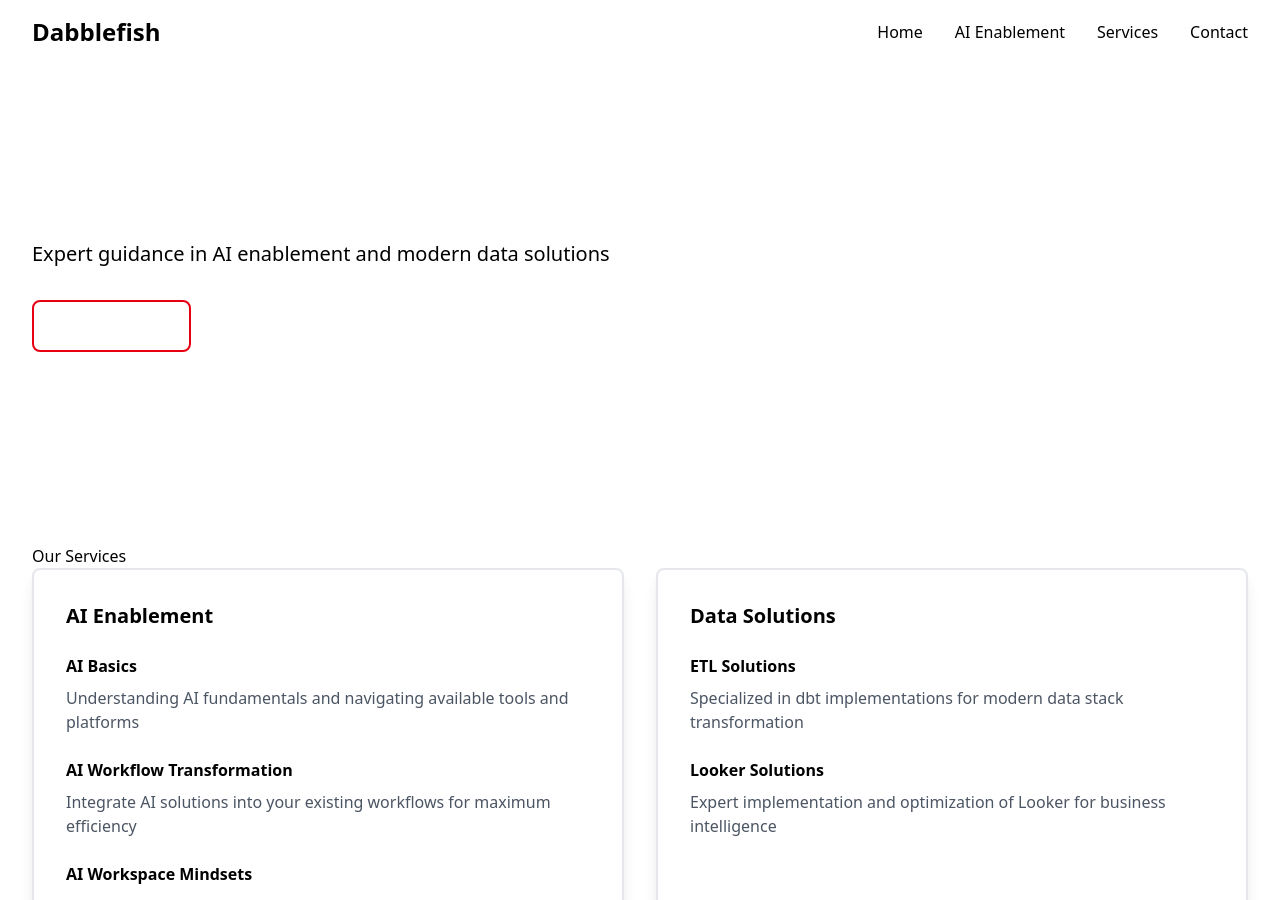
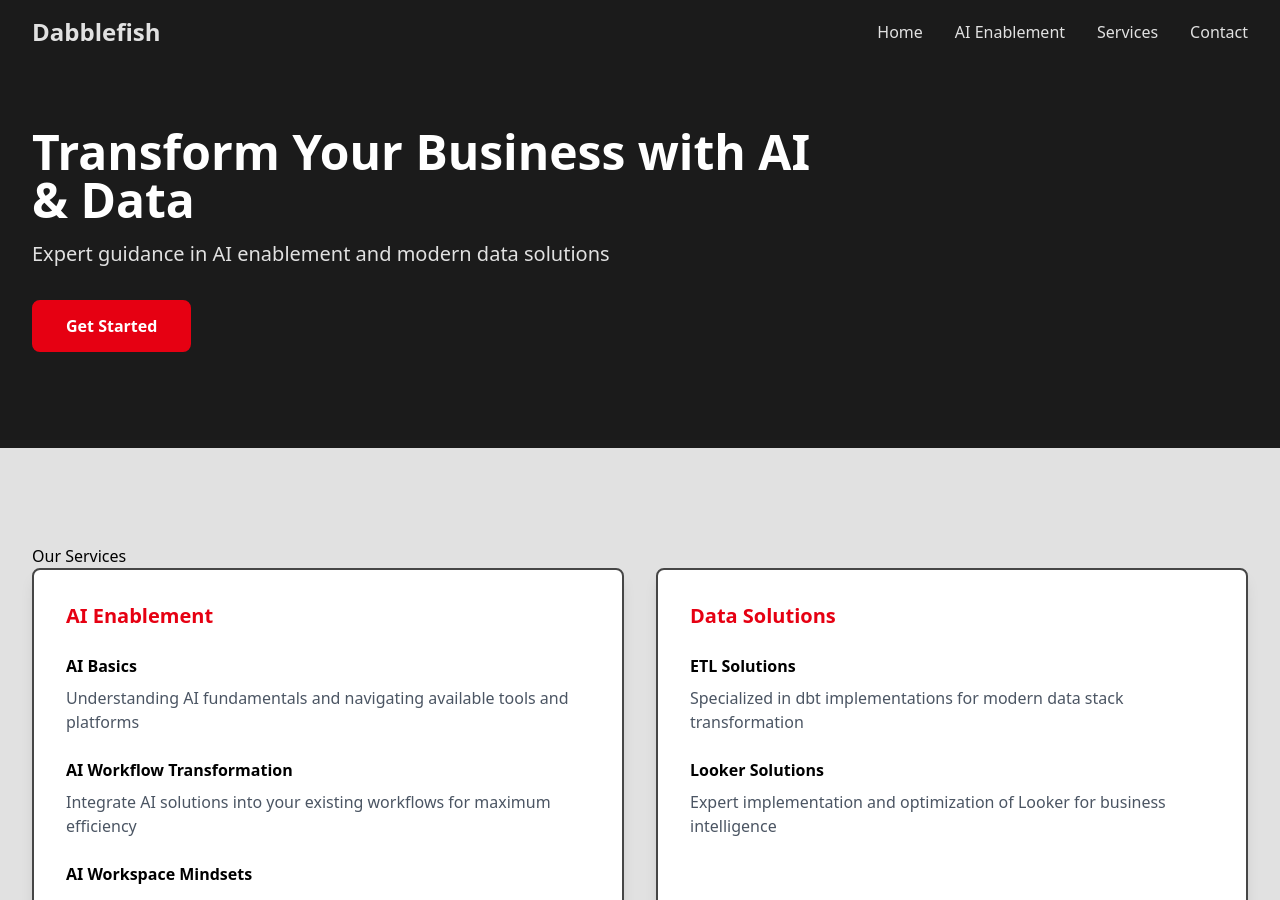
Before and after one commit to dabblefish-solutions/dabblefish-solutions.github.io, a Jekyll site: the page built from index.html, in a window 1280 px wide and 900 px high. Built offline with Jekyll 4.4.1, drawn with Linux system fonts in a browser that asks for light colours; nearby versions of some CDN libraries.

Commit message:
color fix

```diff
--- a/_includes/footer.html
+++ b/_includes/footer.html
@@ -1,5 +1,5 @@
-<footer class="bg-nintendo-dark py-8">
+<footer class="bg-dark py-8">
     <div class="max-w-7xl mx-auto px-4 sm:px-6 lg:px-8 text-center">
-        <p class="text-nintendo-light">&copy; {{ 'now' | date: "%Y" }} Dabblefish LLC. All rights reserved.</p>
+        <p class="text-light">&copy; {{ 'now' | date: "%Y" }} Dabblefish LLC. All rights reserved.</p>
     </div>
 </footer>
--- a/_includes/navigation.html
+++ b/_includes/navigation.html
@@ -1,14 +1,14 @@
-<nav class="bg-nintendo-dark fixed w-full z-10">
+<nav class="bg-dark fixed w-full z-10">
     <div class="max-w-7xl mx-auto px-4 sm:px-6 lg:px-8">
         <div class="flex justify-between h-16">
             <div class="flex items-center">
-                <a href="{{ '/' | relative_url }}" class="text-nintendo-light text-2xl font-bold">{{ site.title }}</a>
+                <a href="{{ '/' | relative_url }}" class="text-light text-2xl font-bold">{{ site.title }}</a>
             </div>
             <div class="hidden md:flex items-center space-x-8">
-                <a href="{{ '/' | relative_url }}" class="text-nintendo-light hover:text-white">Home</a>
-                <a href="{{ '/ai-enablement' | relative_url }}" class="text-nintendo-light hover:text-white">AI Enablement</a>
-                <a href="#services" class="text-nintendo-light hover:text-white">Services</a>
-                <a href="#contact" class="text-nintendo-light hover:text-white">Contact</a>
+                <a href="{{ '/' | relative_url }}" class="text-light hover:text-white">Home</a>
+                <a href="{{ '/ai-enablement' | relative_url }}" class="text-light hover:text-white">AI Enablement</a>
+                <a href="#services" class="text-light hover:text-white">Services</a>
+                <a href="#contact" class="text-light hover:text-white">Contact</a>
             </div>
         </div>
     </div>
--- a/_includes/service-card.html
+++ b/_includes/service-card.html
@@ -1,5 +1,5 @@
-<div class="bg-white rounded-lg shadow-lg p-8 border-2 border-nintendo-gray">
-    <h3 class="text-xl font-bold mb-6 text-nintendo-red">{{ include.title }}</h3>
+<div class="bg-white rounded-lg shadow-lg p-8 border-2 border-neutral">
+    <h3 class="text-xl font-bold mb-6 text-primary">{{ include.title }}</h3>
     <ul class="space-y-6">
         {% for item in include.items %}
         <li>
--- a/_layouts/default.html
+++ b/_layouts/default.html
@@ -31,7 +31,7 @@
     <link rel="stylesheet" href="{{ '/assets/css/styles.css' | relative_url }}">
     {{ content_for_head }}
 </head>
-<body class="bg-nintendo-light">
+<body class="bg-light">
     {% include navigation.html %}
 
     {{ content }}
--- a/index.html
+++ b/index.html
@@ -5,16 +5,16 @@ description: Expert guidance in AI enablement and modern data solutions
 ---
 
 <!-- Hero Section -->
-<section id="home" class="relative bg-nintendo-dark pt-32 pb-24">
+<section id="home" class="relative bg-dark pt-32 pb-24">
     <div class="max-w-7xl mx-auto px-4 sm:px-6 lg:px-8">
         <div class="lg:w-2/3">
             <h1 class="text-4xl md:text-5xl font-bold text-white mb-4">
                 Transform Your Business with AI & Data
             </h1>
-            <p class="text-xl text-nintendo-light mb-8">
+            <p class="text-xl text-light mb-8">
                 {{ page.description }}
             </p>
-            <a href="#contact" class="bg-nintendo-red font-bold text-white btn-bubble px-8 py-3 rounded-lg inline-block">
+            <a href="#contact" class="bg-primary font-bold text-white btn-bubble px-8 py-3 rounded-lg inline-block">
                 Get Started
             </a>
         </div>
@@ -37,7 +37,7 @@ description: Expert guidance in AI enablement and modern data solutions
 </section>
 
 <!-- CTA Section -->
-<section class="bg-nintendo-red py-16">
+<section class="bg-primary py-16">
     <div class="max-w-7xl mx-auto px-4 sm:px-6 lg:px-8 text-center">
         <h2 class="text-3xl font-bold text-white mb-4">Ready to Take Your Business to the Next Level?</h2>
         <p class="text-xl text-white mb-8">Schedule a free consultation today</p>
```
